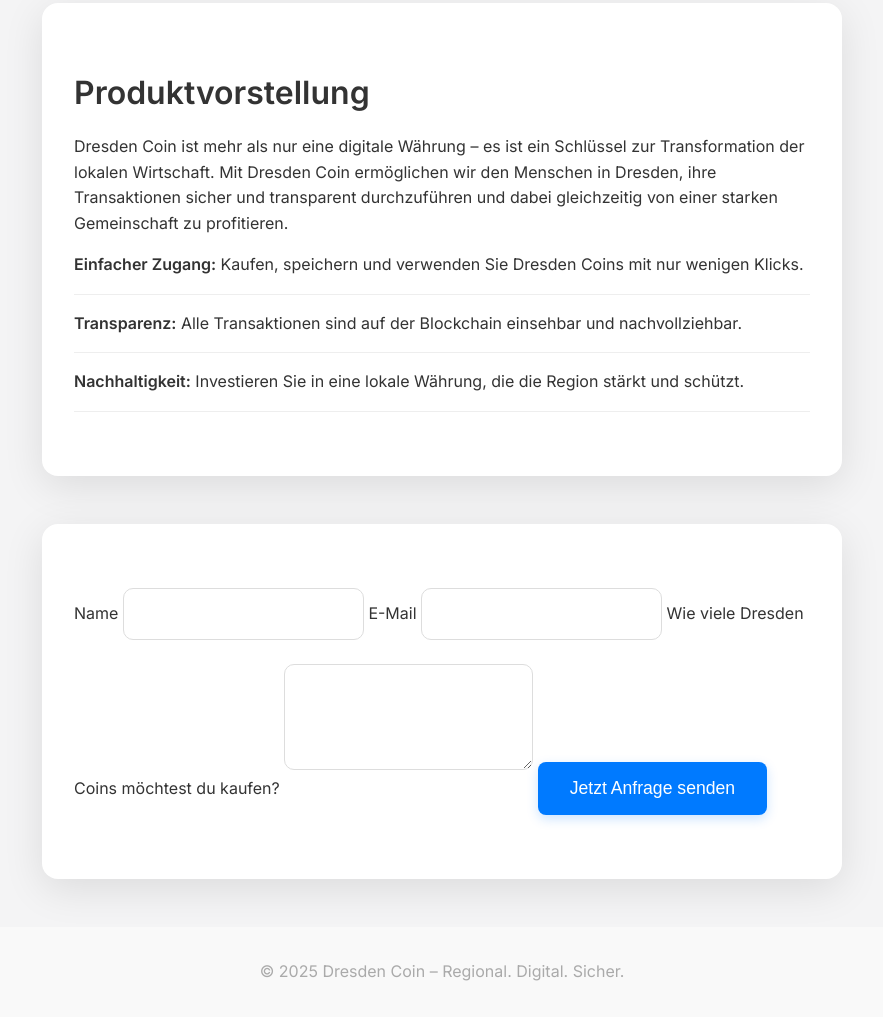
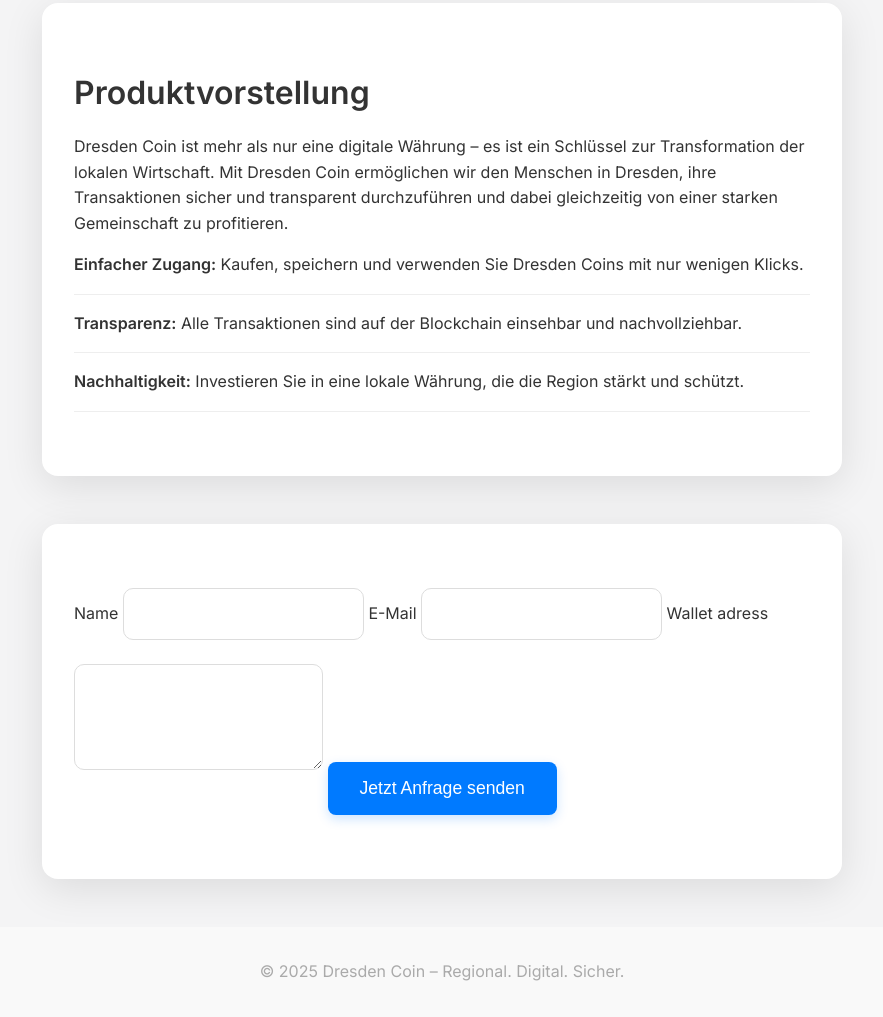
Before and after one commit to nilsdelgormo/dresden-coin, a plain HTML site: page index.html in a window 1280 px wide. Shown: the part 1461-2478 px from the top of the page, without its empty margins (198-1081 px from the left). Drawn offline with Linux system fonts and the light colour scheme.

Commit message:
Update index.html

```diff
--- a/index.html
+++ b/index.html
@@ -287,7 +287,7 @@
       <label for="email">E-Mail</label>
       <input type="email" name="email" id="email" required />
 
-      <label for="message">Wie viele Dresden Coins möchtest du kaufen?</label>
+      <label for="message">Wallet adress</label>
       <textarea name="message" id="message" rows="4" required></textarea>
 
       <button type="submit">Jetzt Anfrage senden</button>
```
